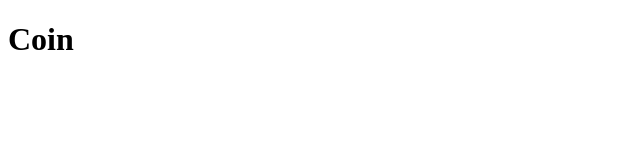
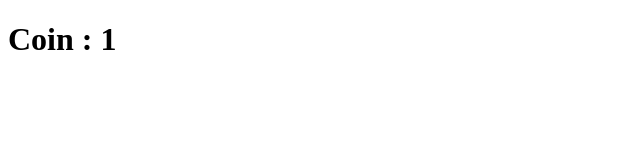
Before and after one commit to morumbi-sp/react_crypto-tracker, a React (Create React App) app: page /1 in a window 1280 px wide. Shown: the top 160 px of the page, without its empty margins (0-640 px from the left). Built offline with nearby package versions, Linux system fonts and the light colour scheme.

Commit message:
add useParams

```diff
--- a/src/routes/Coin.tsx
+++ b/src/routes/Coin.tsx
@@ -1,9 +1,16 @@
 import { useParams } from 'react-router-dom';
 
+interface RouteParams {
+  coinId: string;
+}
+
 function Coin() {
-  const params = useParams();
-  console.log(params);
-  return <h1>Coin</h1>;
+  const { coinId } = useParams<RouteParams>();
+  return (
+    <div>
+      <h1>Coin : {coinId}</h1>
+    </div>
+  );
 }
 
 export default Coin;
```
